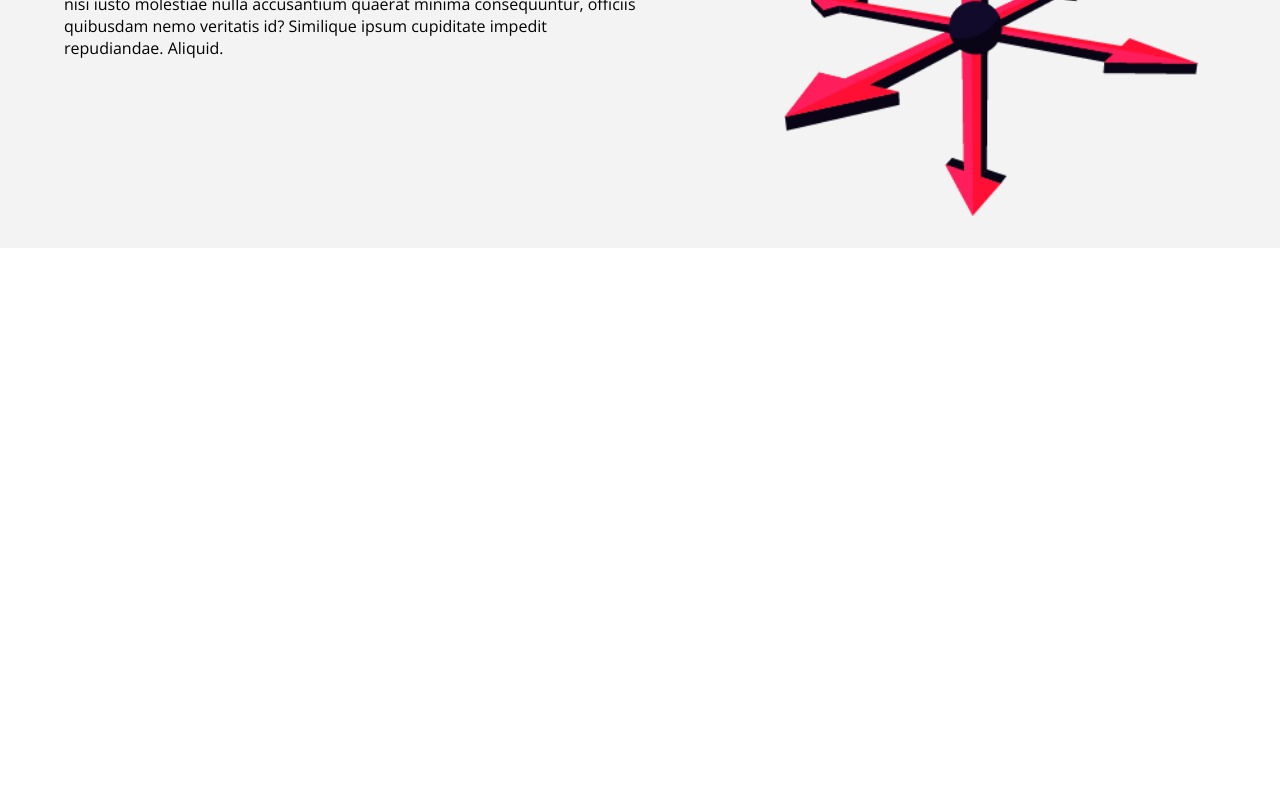
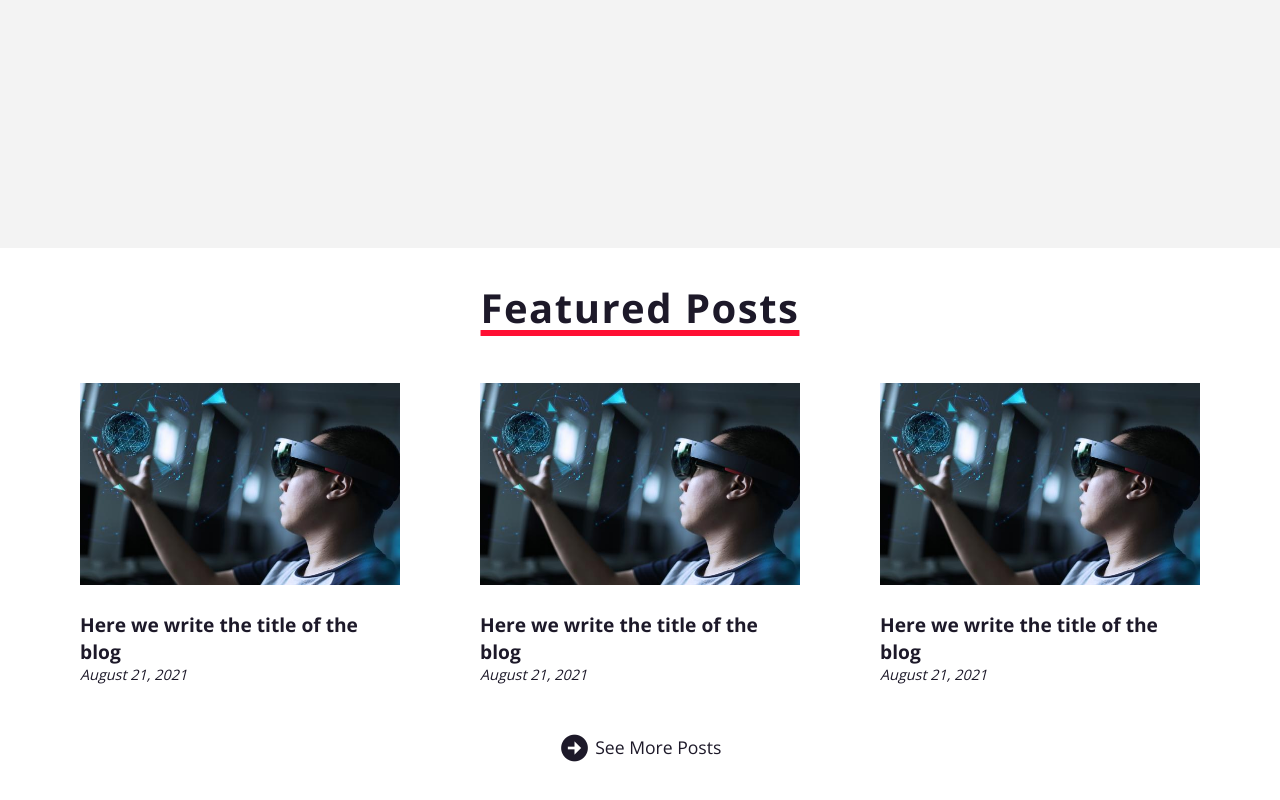
Before and after one commit to azizamari/Omerva-Website, a plain HTML site: page index.html in a window 1280 px wide. Shown: the part 1032-1832 px from the top of the page. Before the commit the page ends 1367 px from the top, so only its background shows below. Drawn offline with nearby package versions, Linux system fonts and the light colour scheme.

Commit message:
Add blog section to website

```diff
--- a/css/style.css
+++ b/css/style.css
@@ -4,6 +4,9 @@
     padding: 0;
     margin:0;
     box-sizing: border-box;
+}
+html{
+    scroll-behavior: smooth;
 }
 body{
     font-family: 'Open Sans', sans-serif;
@@ -12,13 +15,15 @@ header{
     display:flex;
     justify-content:space-around;
     align-items:center;
-    position: absolute;
+    position: fixed;
+    z-index:80;
+    background:#fff;
     width: 100%;
     padding:15px;
     box-shadow: 0px 5px 5px 0px rgba(0,0,0,0.22);
 }
 header li, header a, header button, .side p, .side{
-    color:#000;
+    color:#1D1929;
     text-decoration: none;
 }
 nav{
@@ -42,7 +47,7 @@ nav{
     justify-content: center;
 }
 .nav_links li{
-    padding:0 15px;
+    padding:0 18px;
     display: flex;
     justify-content: center;
     align-items:center;
@@ -109,7 +114,7 @@ nav{
     margin-left: 50px;
 } */
 
-.hero{
+#hero{
     height: 80vh;
     width: 100%;
     display: flex;
@@ -117,7 +122,7 @@ nav{
     flex-direction: column;
     text-align: center;
 }
-.hero > img{
+#hero > img{
     display: block;
     margin-left: auto;
     margin-right: auto;
@@ -135,24 +140,83 @@ nav{
     padding-top:2rem;
     text-decoration: underline #FF0F33 6px;
     text-underline-offset:7px;
+    color:#1D1929;
 }
 
-.about{
+#about{
     height: 80vh;
     background:#F3F3F3;
 }
 
-.about > .content{
+#about > .content{
     display: flex;
     justify-content: space-between;
     align-items: center;
     margin: auto;
-    height: 100%;
     width: 90%;
 }
-.about > .content >img{
-    width:450px
+#about > .content >img{
+    width:25vw;
 }
-.about > .content >p{
+#about > .content >p{
     width:50%;
+    color:#1D1929;
+    text-align:center;
 }
+
+#blog{
+    height: 80vh;
+    background:#fff;
+}
+.blog_cards{
+    display: flex;
+    justify-content: space-evenly;
+    align-items: center;
+    padding-top:3rem;
+}
+.blog_card{
+    width:25vw;
+    color:#1D1929;
+}
+.blog_card .image_container{
+    width:25vw;
+    display: inline-block;
+    overflow: hidden;
+}
+.blog_card .blog_image{
+    width:25vw;
+    transition: all 0.3s ease 0s;
+    cursor: pointer;
+}
+.blog_card .blog_image:hover{
+    transform:scale(1.1);
+    -ms-transform:scale(1.1); /* IE 9 */
+    -moz-transform:scale(1.1); /* Firefox */
+    -webkit-transform:scale(1.1); /* Safari and Chrome */
+    -o-transform:scale(1.1); /* Opera */
+}
+.blog_card > h4{
+    padding-top:1rem;
+    font-size:1.2rem;
+}
+.blog_card > p{
+    font-size:0.9rem;
+    font-style: italic;
+}
+#blog .more{
+    text-align:center;
+    padding-top:3rem;
+}
+#blog .more a{
+    font-size:1.1rem;
+    text-decoration: inherit;
+    color:#1D1929;
+    font-weight:400;
+}
+#blog .more a .bxs-right-arrow-circle{
+    vertical-align:middle;
+    font-size:2rem;
+}
+#blog .more a span{
+    vertical-align:middle;
+}
--- a/index.html
+++ b/index.html
@@ -4,6 +4,7 @@
     <meta charset="UTF-8">
     <meta http-equiv="X-UA-Compatible" content="IE=edge">
     <meta name="viewport" content="width=device-width, initial-scale=1.0">
+    <link rel="stylesheet" href="https://cdn.jsdelivr.net/npm/boxicons@2.0.9/css/boxicons.min.css">
     <link rel="stylesheet" href="css/style.css">
     <link rel="icon" href ="assets/favicon2.ico" type = "image/x-icon">
     <title>Immerva</title>
@@ -16,12 +17,14 @@
             </a>
         </span> -->
         <nav>
-            <img src="assets/logo.png" class="logo" alt="immerva" />
+            <a href="#">
+                <img src="assets/logo.png" class="logo" alt="immerva" />
+            </a>
             <ul class="nav_links">
-                <li><a href="#">About</a></li>
-                <li><a href="#">Producs</a></li>
-                <li><a href="#">Blog</a></li>
-                <li><a href="#">Team</a></li>
+                <li><a href="#about">Who We Are</a></li>
+                <li><a href="#">What We Build</a></li>
+                <li><a href="#blog">Blog</a></li>
+                <li><a href="#">Our Team</a></li>
                 <li><a href="#">Contact</a></li>
             </ul>
         </nav>
@@ -35,26 +38,52 @@
             <a href="#">Support</a>
         </div> -->
     </header>
-    <section class="hero">
+    <section id="hero">
         <img src="assets/goggles.png" alt="">
     </section>
-    <section class="about">
+    <section id="about">
         <h2 class="section__title">About Us</h2>
         <div class="content">
             <p>Lorem ipsum dolor sit amet consectetur adipisicing elit. Illum asperiores, quo nisi iusto molestiae nulla accusantium quaerat minima consequuntur, officiis quibusdam nemo veritatis id? Similique ipsum cupiditate impedit repudiandae. Aliquid.</p>
             <img src="assets/3dcoor.png" alt="3d coordinates">
         </div>
     </section>
-    <section class="services">
+    <section id="products">
 
     </section>
-    <section class="blog">
+    <section id="blog">
+        <h2 class="section__title">Featured Posts</h2>
+        <div class="blog_cards">
+            <div class="blog_card">
+                <div class="image_container">
+                    <img class="blog_image" src="assets/spatial.jpg">
+                </div>
+                <h4>Here we write the title of the blog</h4>
+                <p>August 21, 2021</p>
+            </div>
+            <div class="blog_card">
+                <div class="image_container">
+                    <img class="blog_image" src="assets/spatial.jpg">
+                </div>
+                <h4>Here we write the title of the blog</h4>
+                <p>August 21, 2021</p>
+            </div>
+            <div class="blog_card">
+                <div class="image_container">
+                    <img class="blog_image" src="assets/spatial.jpg">
+                </div>
+                <h4>Here we write the title of the blog</h4>
+                <p>August 21, 2021</p>
+            </div>
+        </div>
+        <div class="more">
+            <a href="/#"><i class='bx bxs-right-arrow-circle'></i> <span>See More Posts</span></a>
+        </div>
+    </section>
+    <section id="team">
 
     </section>
-    <section class="team">
-
-    </section>
-    <section class="contact">
+    <section id="contact">
 
     </section>
     <script src="https://code.jquery.com/jquery-3.6.0.min.js" integrity="sha256-/xUj+3OJU5yExlq6GSYGSHk7tPXikynS7ogEvDej/m4=" crossorigin="anonymous"></script>
```
Also changed, not shown: assets/goggles.png, assets/spatial.jpg (added).
